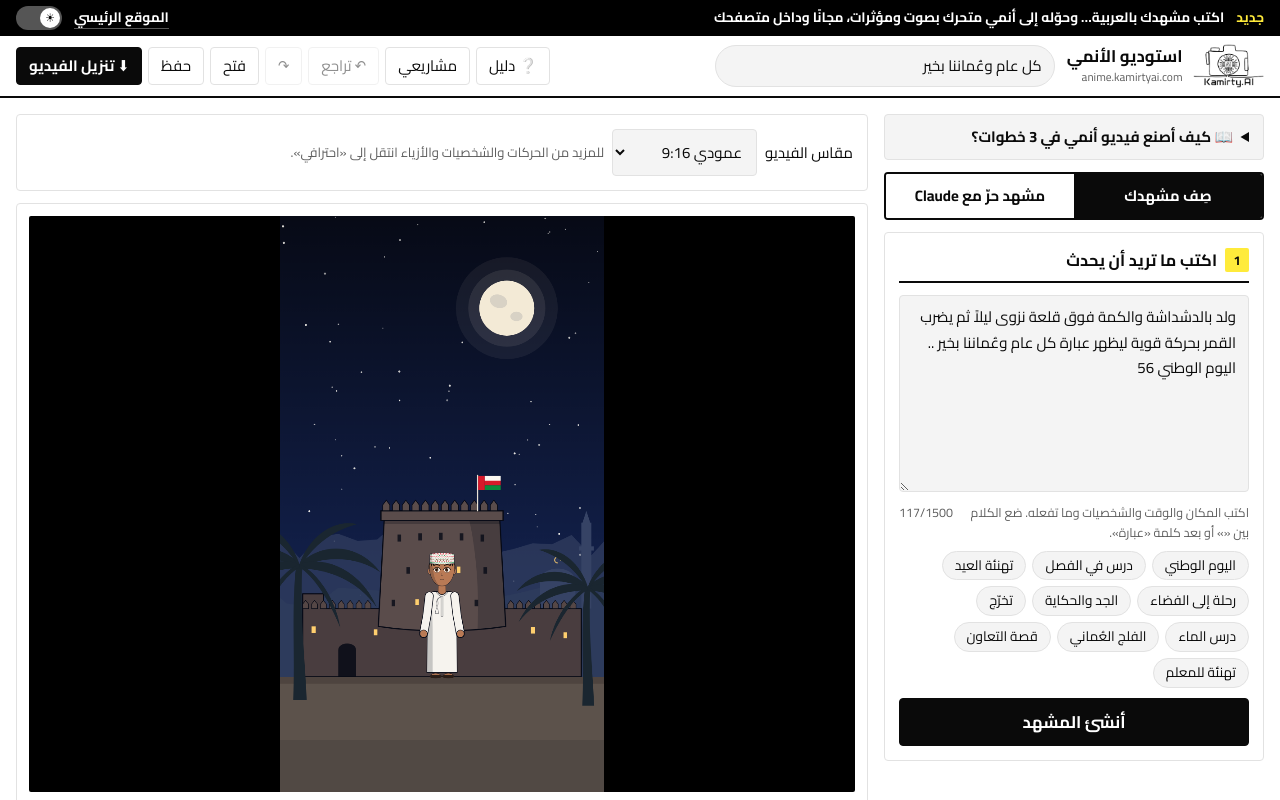
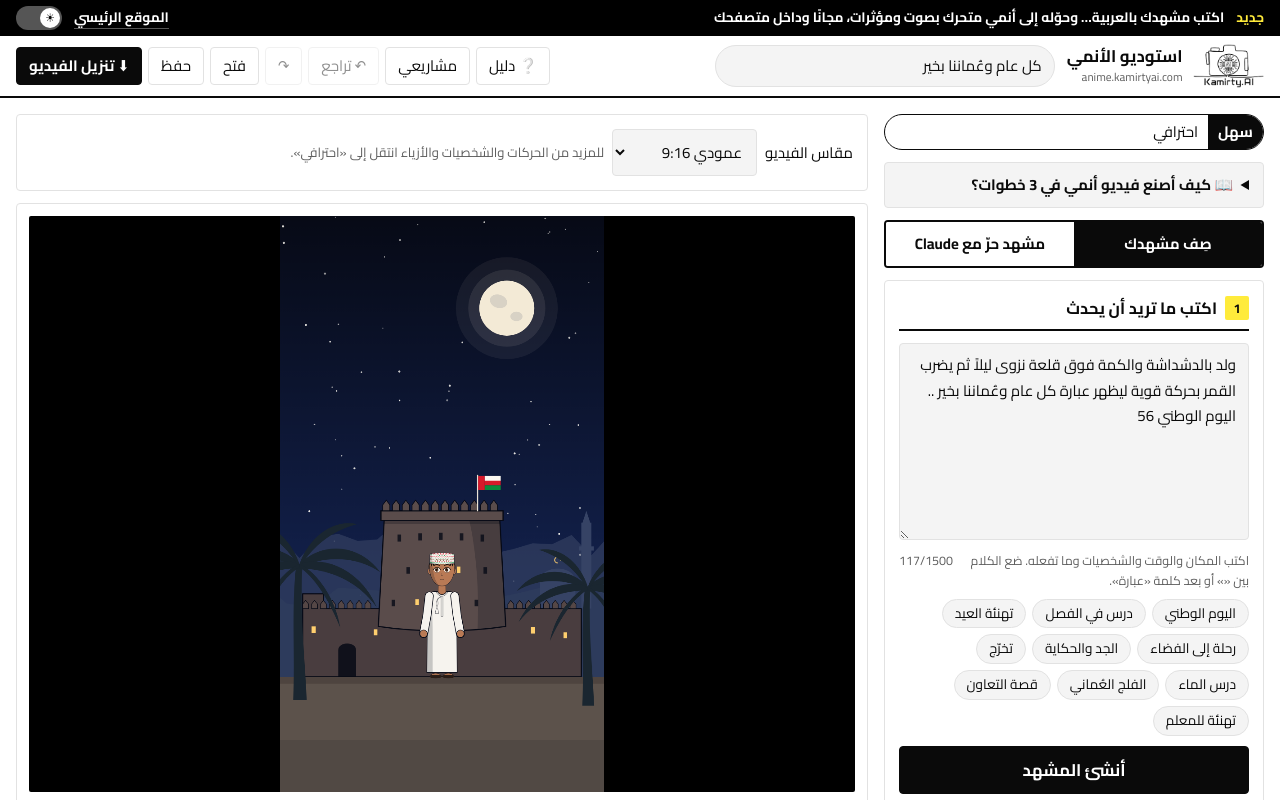
Before and after one commit to kamirty/anime-kamirtyai, a React (Vite) app: page / in a window 1280 px wide. Shown: the top 800 px of the page. Built offline with nearby package versions, Linux system fonts and the light colour scheme; a web font is replaced by a local one.

Commit message:
Make simple/pro controls accessible beside scene description

```diff
--- a/src/app/components/Sidebar.tsx
+++ b/src/app/components/Sidebar.tsx
@@ -9,13 +9,15 @@ interface Props {
   description: string;
   aspect: Aspect;
   font: string;
+  mode: 'simple' | 'pro';
+  onMode: (mode: 'simple' | 'pro') => void;
   onDescription: (d: string) => void;
   onProject: (p: Project, note?: string) => void;
 }
 
 const MAX_DESC = 1500;
 
-export function Sidebar({ description, aspect, font, onDescription, onProject }: Props) {
+export function Sidebar({ description, aspect, font, mode, onMode, onDescription, onProject }: Props) {
   const [tab, setTab] = useState<'describe' | 'claude'>('describe');
   const [report, setReport] = useState<ParseReport | null>(null);
   const [error, setError] = useState<string | null>(null);
@@ -57,6 +59,10 @@ export function Sidebar({ description, aspect, font, onDescription, onProject }:
 
   return (
     <aside className="sidebar">
+      <div className="editor-modes" role="group" aria-label="مستوى المحرر">
+        <button type="button" className={mode === 'simple' ? 'active' : ''} aria-pressed={mode === 'simple'} onClick={() => onMode('simple')}>سهل</button>
+        <button type="button" className={mode === 'pro' ? 'active' : ''} aria-pressed={mode === 'pro'} onClick={() => onMode('pro')}>احترافي</button>
+      </div>
       <details className="welcome-guide">
         <summary>📖 كيف أصنع فيديو أنمي في 3 خطوات؟</summary>
         <ol>
```
